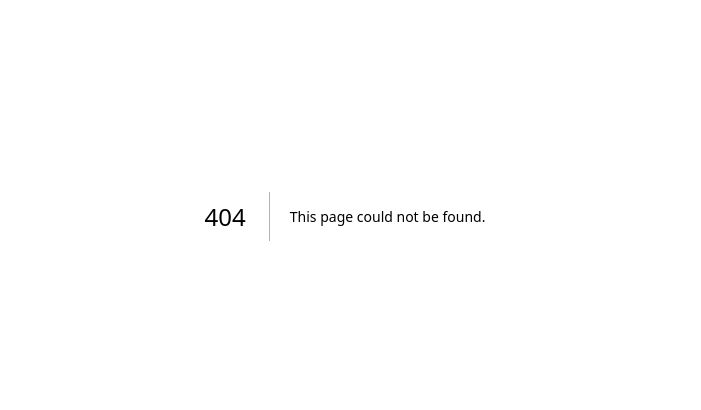
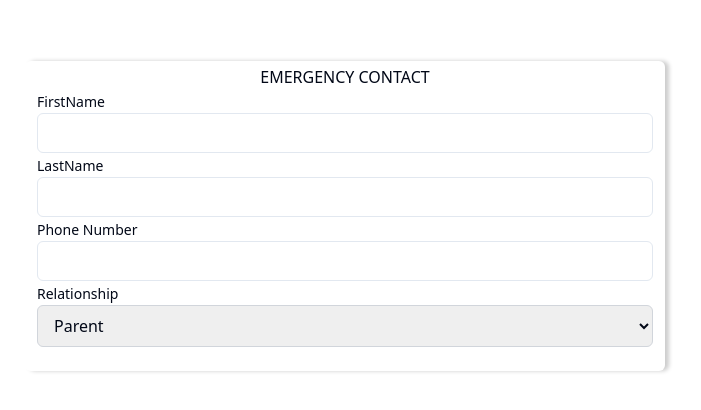
Before and after one commit to norvale08/smartcare-new, a Next.js app in the folder apps/web/: page /profile in a window 1280 px wide. Before the commit this address had no page. Shown: the part 184-594 px from the top of the page, without its empty margins (295-996 px from the left). Built offline with nearby package versions, Linux system fonts and the light colour scheme.

Commit message:
Created emergency form

```diff
--- /dev/null
+++ b/apps/web/app/components/profile/emergency.tsx
@@ -0,0 +1,43 @@
+import React from 'react'
+import { Button, Input, Label } from '@repo/ui'
+
+const Emergency = () => {
+  return (
+    <div className='flex min-w-screen min-h-screen items-center justify-center'>
+      <div className='shadow-[4px_0_4px_0_rgba(0,0,0,0.2)] w-1/2 rounded-md px-3 py-1 h-1/2'>
+        <form>
+            <h1 className='text-center'>EMERGENCY CONTACT</h1>
+            <div>
+                <Label htmlFor="firstname">FirstName</Label>
+                <Input type="text" />
+            </div>
+            <div>
+                <Label htmlFor="lastname">LastName</Label>
+                <Input type="text" />
+            </div>
+            <div>
+                <Label htmlFor="phonenumber">Phone Number</Label>
+                <Input type="text" />
+            </div>
+            <div>
+                <Label htmlFor="relationship">Relationship</Label>
+                <select
+                    name="relationship"
+                    id="relationship"
+                    className="w-full px-3 py-2 border border-gray-300 rounded-md focus:outline-none focus:ring-2 focus:ring-blue-500 mb-5"
+                    >
+                    <option value="parent">Parent</option>
+                    <option value="sibling">Sibling</option>
+                    <option value="spouse">Spouse</option>
+                    <option value="friend">Friend</option>
+                    <option value="other">Other</option>
+                </select>
+
+            </div>
+        </form>
+      </div>
+    </div>
+  )
+}
+
+export default Emergency
--- /dev/null
+++ b/apps/web/app/profile/page.tsx
@@ -0,0 +1,12 @@
+import React from 'react'
+import Emergency from '../components/profile/emergency'
+
+const page = () => {
+  return (
+    <div>
+      <Emergency />
+    </div>
+  )
+}
+
+export default page
```
